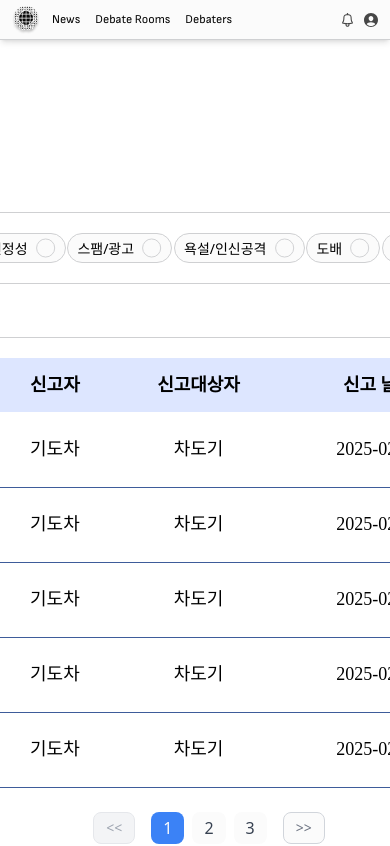
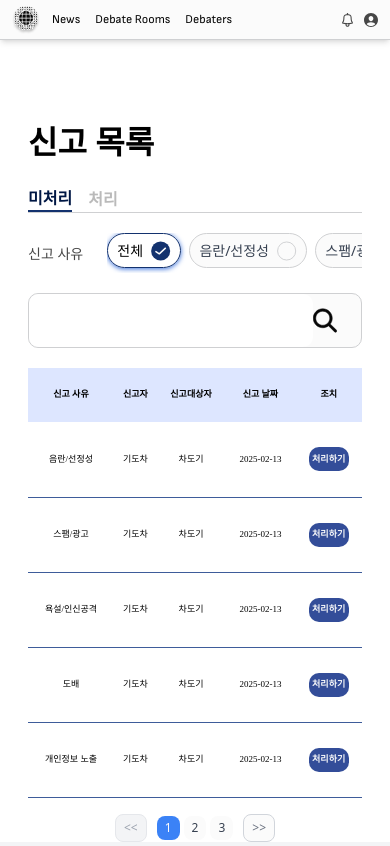
Before and after one commit to prgrms-web-devcourse-final-project/WEB2_3_BlockB_FE, a React (Vite) app: page /admin in a window 390 px wide. Shown: the top 846 px of the page. Built offline with nearby package versions, Linux system fonts and the light colour scheme; a web font is replaced by a local one.

Commit message:
Feat: admin 페이지 반응형

```diff
--- a/src/components/admin/FilterButton.tsx
+++ b/src/components/admin/FilterButton.tsx
@@ -16,25 +16,22 @@ export default function FilterButton({
 }) {
   return (
     <button
-      onClick={() => {
-        onClick(value);
-      }}
+      onClick={() => onClick(value)}
       className={
         `${
           selected
             ? "border-blue01 shadow-[0px_1px_5px_0px_theme(colors.blue02)]"
-            : "border-gray03"
-        } border border-solid rounded-[30px] h-[30px] bg-white ` + width
+            : "border-gray03 bg-white text-gray-700"
+        } border border-solid rounded-full h-[35px] px-4 mr-2 min-w-[70px] flex-shrink-0 flex items-center justify-center whitespace-nowrap ` +
+        width
       }
     >
-      <div className="flex justify-center">
-        <p>{label}</p>
-        {selected ? (
-          <img src={afterCheck} alt="체크후" className="w-5 h-5 ml-2" />
-        ) : (
-          <img src={beforeCheck} alt="체크전" className="w-5 h-5 ml-2" />
-        )}
-      </div>
+      <p className="text-sm">{label}</p>
+      {selected ? (
+        <img src={afterCheck} alt="체크후" className="w-5 h-5 ml-2" />
+      ) : (
+        <img src={beforeCheck} alt="체크전" className="w-5 h-5 ml-2" />
+      )}
     </button>
   );
 }
--- a/src/components/admin/Modal.tsx
+++ b/src/components/admin/Modal.tsx
@@ -1,5 +1,5 @@
 import { useEffect, useState } from "react";
-import { editOptions } from "../../constants/index";
+import { editOptions } from "../../constants";
 import FilterButton from "./FilterButton";
 
 export default function Modal({
@@ -32,12 +32,14 @@ export default function Modal({
   }, []);
   const [reason, setReason] = useState("warn");
   return (
-    <div className="fixed inset-0 z-50 flex items-center justify-center font-bold font-pretendard">
-      <div className="w-[858px] h-[503px]  bg-[#FFFFFF] px-8 py-5 flex flex-col justify-between rounded-[10px]">
-        <p>{modalType === "edit" ? "변경하기" : ""} </p>
-        <p>닉네임: 기도차</p>
+    <div className="fixed inset-0 z-50 flex items-center justify-center bg-black bg-opacity-50 font-bold font-pretendard p-5">
+      <div className="w-full max-w-[858px] sm:w-[90%] max-h-[90vh] overflow-y-auto bg-white px-4 sm:px-6 md:px-8 py-5 flex flex-col justify-between rounded-lg">
+        <p className="text-lg sm:text-xl">
+          {modalType === "edit" ? "변경하기" : ""}
+        </p>
+        <p className="text-sm sm:text-base">닉네임: 기도차</p>
         {modalType === "check" ? (
-          <div className="bg-blue06 rounded-[10px] h-80 pt-4 pl-4 flex flex-col gap-y-6">
+          <div className="bg-blue06 rounded-lg p-4 sm:p-6 max-h-[70vh] overflow-y-auto flex flex-col gap-y-4 text-sm sm:text-base">
             <p>신고 사유: 욕설</p>
             <p>신고자: 도기차</p>
             <p>신고내용: 해당 유저 욕설 사용</p>
@@ -48,7 +50,7 @@ export default function Modal({
                 href="http://"
                 target="_blank"
                 rel="noopener noreferrer"
-                className="underline"
+                className="underline ml-1"
               >
                 토론방 링크
               </a>
@@ -57,7 +59,7 @@ export default function Modal({
                 href="http://"
                 target="_blank"
                 rel="noopener noreferrer"
-                className="underline"
+                className="underline ml-1"
               >
                 유저 링크
               </a>
@@ -67,7 +69,7 @@ export default function Modal({
           ""
         )}
         {modalType === "recover" ? (
-          <div className="bg-blue06 rounded-[10px] h-80 pt-4 pl-4 flex flex-col gap-y-4">
+          <div className="bg-blue06 rounded-lg p-4 sm:p-6 max-h-[70vh] overflow-y-auto flex flex-col gap-y-4 text-sm sm:text-base">
             <p>처리 조치: 경고</p>
             <p>신고 사유: 욕설</p>
             <p>신고내용: 해당 유저 욕설 사용</p>
@@ -79,14 +81,15 @@ export default function Modal({
           ""
         )}
         {modalType === "process" ? (
-          <div className="bg-blue06 rounded-[10px] h-80 pt-4 pl-4 flex flex-col gap-y-4">
-            <p>신고된 내용 </p>
+          <div className="bg-blue06 rounded-lg p-4 sm:p-6 max-h-[70vh] overflow-y-auto flex flex-col gap-y-4 text-sm sm:text-base">
+            <p>신고된 내용</p>
             <p className="ml-4">내용 내용 내용 내용 내용</p>
-            <div className="flex items-center">
+            <div className="flex flex-col sm:flex-row whitespace-nowrap items-start sm:items-center">
               <p>처리 옵션</p>
-              <div className="flex w-[404px] justify-between ml-8">
+              <div className="flex w-full overflow-x-auto ml-0 sm:ml-8 ">
                 {editOptions.map((editOption) => (
                   <FilterButton
+                    key={editOption.value}
                     label={editOption.label}
                     value={editOption.value}
                     width={editOption.width}
@@ -97,20 +100,21 @@ export default function Modal({
               </div>
             </div>
             <p>처리사유</p>
-            <textarea className="w-[736px] h-[108px] resize-none rounded-[10px] px-4 py-4"></textarea>
+            <textarea className="w-full   h-[108px] resize-none rounded-lg px-4 py-4 border border-gray-300"></textarea>
           </div>
         ) : (
           ""
         )}
         {modalType === "edit" ? (
-          <div className="bg-blue06 rounded-[10px] h-80 pt-4 pl-4 flex flex-col gap-y-4">
-            <p>신고된 내용 </p>
+          <div className="bg-blue06 rounded-lg p-4 sm:p-6 max-h-[70vh] overflow-y-auto flex flex-col gap-y-4 text-sm sm:text-base">
+            <p>신고된 내용</p>
             <p className="ml-4">내용 내용 내용 내용 내용</p>
-            <div className="flex items-center">
+            <div className="flex flex-col sm:flex-row whitespace-nowrap items-start sm:items-center">
               <p>변경 옵션</p>
-              <div className="flex w-[404px] justify-between ml-8">
+              <div className="flex w-full overflow-x-auto ml-0 sm:ml-8 ">
                 {editOptions.map((editOption) => (
                   <FilterButton
+                    key={editOption.value}
                     label={editOption.label}
                     value={editOption.value}
                     width={editOption.width}
@@ -121,21 +125,18 @@ export default function Modal({
               </div>
             </div>
             <p>처리사유</p>
-            <textarea className="w-[736px] h-[108px] resize-none rounded-[10px] px-4 py-4">
-              asdasdasdas
-            </textarea>
+            <textarea className="w-full   h-[108px] resize-none rounded-lg px-4 py-4 border border-gray-300"></textarea>
           </div>
         ) : (
           ""
         )}
-
-        <div className="flex justify-end">
+        <div className="flex flex-wrap justify-end gap-2 sm:gap-4 mt-4">
           {modalType === "check" ? (
             <button
               onClick={() => {
                 onCheck!(!check);
               }}
-              className="w-20 h-10 border border-solid border-gray04 rounded-[10px]"
+              className="w-full sm:w-20 h-10 border border-solid border-gray04 rounded-lg"
             >
               취소
             </button>
--- a/src/components/admin/ReportTable.tsx
+++ b/src/components/admin/ReportTable.tsx
@@ -26,7 +26,7 @@ export default function ReportTable({
   onEdit: (value: boolean) => void;
 }) {
   return (
-    <table className="w-full  font-pretendard text-[18px]">
+    <table className="w-full  font-pretendard md:text-[18px] text-[9px] sm:text-[14px]">
       <thead className="h-[54px] bg-blue04">
         <tr>
           {headers.map((header, index) => (
@@ -64,7 +64,7 @@ export default function ReportTable({
                   e.stopPropagation();
                   onProcess(!process);
                 }}
-                className="w-20 h-9 rounded-[10px] bg-blue05 text-white"
+                className="w-10 h-6 md:w-20 md:h-9 sm:w-20 sm:h-9 rounded-[10px] bg-blue05 text-white"
               >
                 처리하기
               </button>
@@ -97,7 +97,7 @@ export default function ReportTable({
             </td>
             <td className="text-center border-b-[1px] border-blue07 border-solid font-bold">
               <button
-                className="w-20 h-9 rounded-[10px] bg-blue05 text-white"
+                className="w-10 h-6 md:w-20 md:h-9 sm:w-20 sm:h-9  rounded-[10px] bg-blue05 text-white"
                 onClick={(e) => {
                   e.stopPropagation();
                   onEdit(!edit);
--- a/src/components/common/Pagenation.tsx
+++ b/src/components/common/Pagenation.tsx
@@ -37,7 +37,7 @@ export default function Pagination({
         <button
           key={i}
           onClick={() => onPageChange(i)}
-          className={`mx-1 px-3 py-1 rounded-lg ${
+          className={`mx-0.5 sm:mx-1 px-2 sm:px-3 py-1 sm:py-2 text-xs sm:text-sm rounded-lg ${
             currentPage === i
               ? "bg-blue-500 text-white"
               : "bg-white text-gray-700 hover:bg-gray-100"
@@ -51,11 +51,11 @@ export default function Pagination({
   };
 
   return (
-    <div className={`flex justify-center items-center mt-6`}>
+    <div className="flex justify-center items-center mt-4 sm:mt-6">
       <button
         onClick={handlePrevious}
         disabled={currentPage === 1}
-        className={`flex items-center justify-center h-8 px-3 text-sm font-medium border rounded-lg me-3
+        className={`flex items-center justify-center h-7 sm:h-8 px-2 sm:px-3 text-xs sm:text-sm font-medium border rounded-lg me-2 sm:me-3
           ${
             currentPage === 1
               ? "text-gray-400 bg-gray-100 border-gray-200 cursor-not-allowed"
@@ -70,7 +70,7 @@ export default function Pagination({
       <button
         onClick={handleNext}
         disabled={currentPage === totalPages}
-        className={`flex items-center justify-center h-8 px-3 text-sm font-medium border rounded-lg ms-3
+        className={`flex items-center justify-center h-7 sm:h-8 px-2 sm:px-3 text-xs sm:text-sm font-medium border rounded-lg ms-2 sm:ms-3
           ${
             currentPage === totalPages
               ? "text-gray-400 bg-gray-100 border-gray-200 cursor-not-allowed"
--- a/src/pages/Admin.tsx
+++ b/src/pages/Admin.tsx
@@ -157,7 +157,7 @@ export default function Admin() {
   return (
     <>
       <div className="flex justify-center">
-        <div className="w-[980px] h-[800px] mt-[50px] pt-7 pl-7">
+        <div className="w-full max-w-[980px] h-auto mt-[50px] pt-7 pl-7 pr-7">
           <p className="text-[32px] font-bold">신고 목록</p>
           <div className="flex border-b-[1px] border-gray03 border-solid text-[16px] font-bold my-5">
             <button
@@ -182,13 +182,13 @@ export default function Admin() {
             </button>
           </div>
           <div className="flex items-center">
-            <p className="text-[16px] h-5 text-gray01 mr-9">
+            <p className="text-[14px] md:text-[16px] h-5 text-gray01 mr-6 whitespace-nowrap">
               {tab ? "신고 사유" : "처리 옵션"}
             </p>
             <div
               className={`${
                 tab ? "w-[814px] " : "w-[375px]"
-              } h-[30px] flex justify-between text-[14px]`}
+              } h-[40px] flex justify-between text-[14px]  overflow-x-auto  `}
             >
               {tab
                 ? processedFilters.map((filter) => (
```
